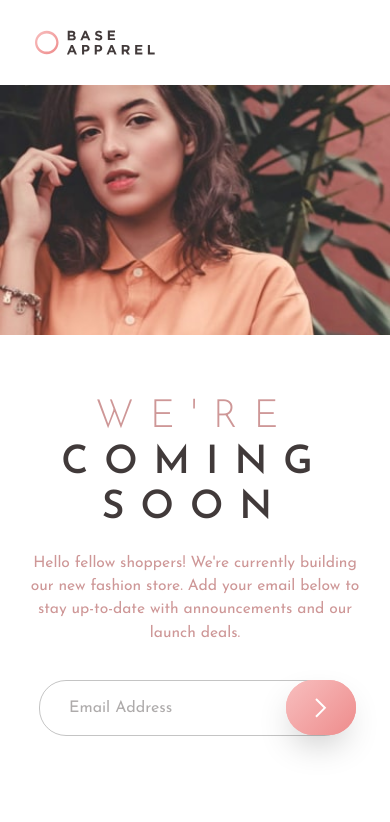
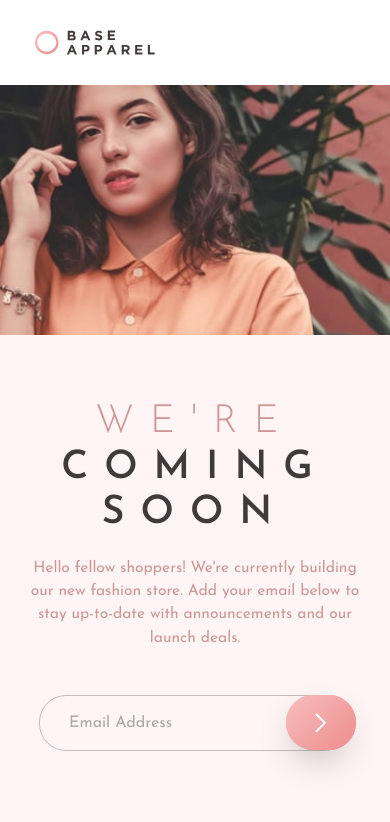
Before and after one commit to sbAsma/base-apparel-coming-soon-DRF-ReactJS, a React (Create React App) app: page / in a window 390 px wide. Shown: the top 822 px of the page. Built offline with nearby package versions, Linux system fonts and the light colour scheme.

Commit message:
changes in mobile display styling

```diff
--- a/src/App.js
+++ b/src/App.js
@@ -111,7 +111,8 @@ const useStyles = makeStyles((theme) => ({
 		root: {
 			flexDirection: "column",
 			position: "relative",
-			height: "650px",
+			minHeight: "800px",
+			height: "100%",
 		},
 		header: {
 			backgroundColor: "white",
@@ -127,8 +128,8 @@ const useStyles = makeStyles((theme) => ({
 		content: {
 			position: "absolute",
 			top: "335px",
-			height: "200px",
-			marginTop: "30px",
+			height: "auto",
+			backgroundColor: "hsl(0, 100%, 98%)",
 		},
 		heroBackground: {
 			position: "absolute",
@@ -141,19 +142,21 @@ const useStyles = makeStyles((theme) => ({
 		title: {
 			textAlign: "center",
 			fontSize: "10vw",
-			height: 'auto',
-			marginTop: '30px',
+			height: "30%",
+			marginTop: '65px',
 		},
 		descriptionBody: {
-			margin: "20px 25px 20px 25px",
+			margin: "20px 25px 0px 25px",
 			fontSize: "4vw",
 			width:"auto",
 			textAlign: "center",
+			height: "27%",
 		},
 		emailContainer:{
 			width: "80%",
 			justifyContent: "center",
-			margin: " 35px auto auto auto",
+			margin: " 45px auto 90px auto",
+			height: "55px",
 		},
 		buttonContainer: {
 			right: "-5px",
```
